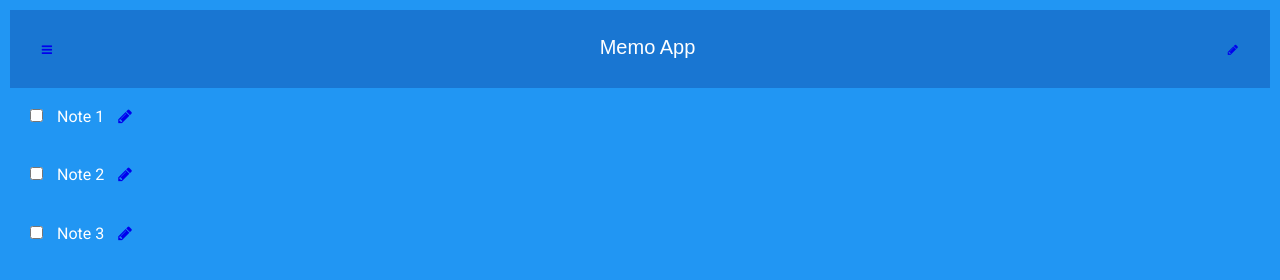
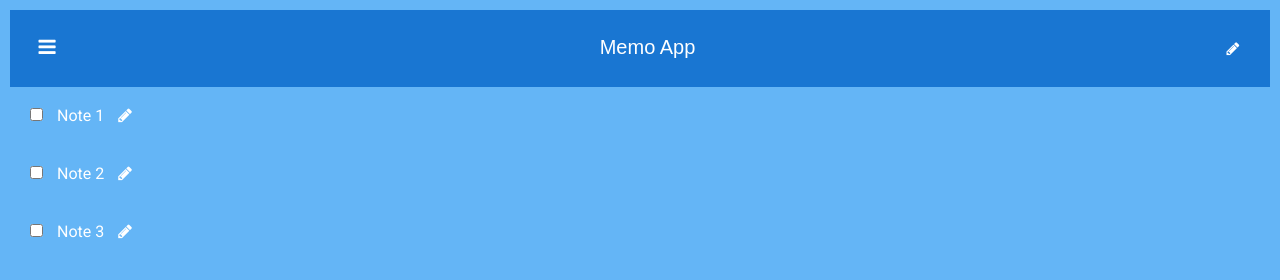
Before and after one commit to pxmch/cas-fee-notesapp, a website: page app/index.html in a window 1280 px wide. Drawn offline with nearby package versions, Linux system fonts and the light colour scheme; files that its build step writes are made by us from their sources.

Commit message:
simplified css for headers and list

```diff
--- a/app/index.html
+++ b/app/index.html
@@ -33,7 +33,7 @@
 		Memo App
 	</span>
 
-  <button class="toolbar--btn">
+  <button class="note--btn">
     <a href="#" class="edit-toggle">
       <i class="fa fa-pencil" aria-hidden="true"></i></a>
   </button>
--- a/app/styles/edit-dialog.scss
+++ b/app/styles/edit-dialog.scss
@@ -22,17 +22,6 @@
   visibility: visible;
   opacity: 1;
   transition: visibility 0s linear 0s, opacity 200ms;
-}
-
-.title-header {
-  display: flex;
-  flex-wrap: nowrap;
-  flex-direction: row;
-  align-items: baseline;
-  justify-content: space-between;
-  padding: 1rem;
-  background-color: $color-700;
-  color: #FFF;
 }
 
 .edit-mask-header-title {
--- a/app/styles/main.scss
+++ b/app/styles/main.scss
@@ -7,21 +7,29 @@
 
 
 body, .note-content {
-  background: $color-500;
+  background: $color-300;
   font-family: Roboto, sans-serif;
   color: #FFF;
   margin: 10px;
 }
 
-.background--blur {
-  background: $color-900;
+a {
+  background-color: transparent;
+  color: #FFF;
 }
 
+
+
 .title-header {
-  background-color: #4878A1;
-  color: white;
-  padding: 10px 20px;
-  overflow: hidden;
+  display: flex;
+  flex-wrap: nowrap;
+  flex-direction: row;
+  align-items: baseline;
+  justify-content: space-between;
+  padding: 1rem;
+  font-size: 1.25em;
+  background-color: $color-700;
+  color: #FFF;
 }
 
 .toolbar--menu {
@@ -32,7 +40,6 @@ body, .note-content {
   display: inline-block;
   padding: 0;
   text-align: center;
-  font-size: 0.75em;
   height: 42px;
   width: 42px;
   border-radius: 50% !important;
@@ -60,7 +67,6 @@ body, .note-content {
   line-height: 42px;
   font-family: sans-serif;
   margin-left: 15px;
-  font-size: 1.25em;
   white-space: nowrap;
 }
 
```
Also changed, not shown: app/styles/main.css, 1 other file.
